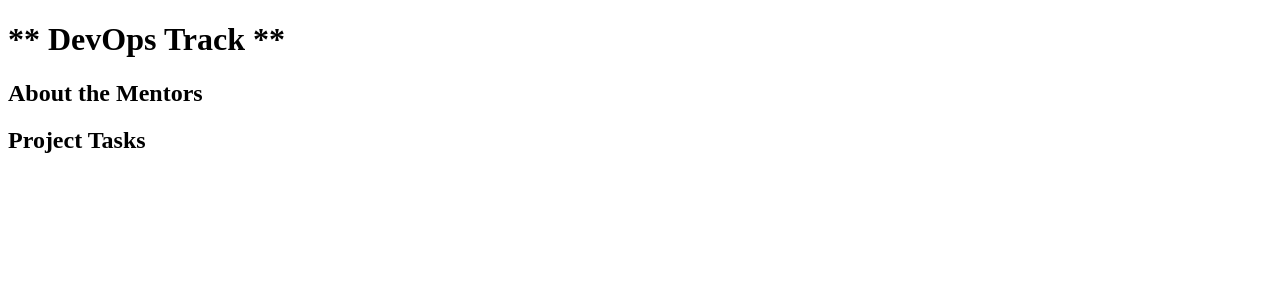
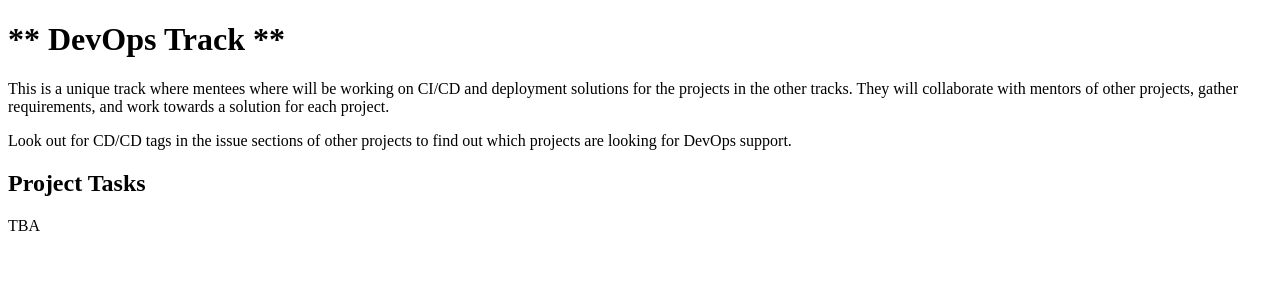
Before and after one commit to tusharsadhwani/asoc, a Next.js app: page /projects/devops in a window 1280 px wide. Shown: the top 300 px of the page. Built offline with nearby package versions, Linux system fonts and the light colour scheme.

Commit message:
chore: add TBA for projects without proper issues

```diff
--- a/pages/projects/alias-website.mdx
+++ b/pages/projects/alias-website.mdx
@@ -4,6 +4,8 @@ Project repository: https://github.com/asetalias/asetalias.github.io
 
 ## About the Mentors
 
-
+Ashwin is a student at Amity. He is a web developer, UI/UX design engineer, and a professional procrastinator.
 
 ## Project Tasks
+
+TBA
--- a/pages/projects/amiverse.mdx
+++ b/pages/projects/amiverse.mdx
@@ -42,3 +42,5 @@ Issue: https://github.com/Maniktherana/AmiVerse/issues/17
 Level: Easy
 
 ## ** Backend (Python) **
+
+TBA
--- a/pages/projects/box-cli-maker.mdx
+++ b/pages/projects/box-cli-maker.mdx
@@ -9,3 +9,5 @@ Project repository: https://github.com/Delta456/box-cli-maker
 Swastik is an open-source contributor, The V Programming Language developer, FOSS United CFP volunteer and Delhi Meetup Organizer, Gopher, Pythoneer, and a DevOps enthusiast. He loves Compiler Design, open-source, languages, CLIs, Anime and Manga.
 
 ## Project Tasks
+
+TBA
--- a/pages/projects/devops.mdx
+++ b/pages/projects/devops.mdx
@@ -1,7 +1,9 @@
 # ** DevOps Track **
 
+This is a unique track where mentees where will be working on CI/CD and deployment solutions for the projects in the other tracks. They will collaborate with mentors of other projects, gather requirements, and work towards a solution for each project.
 
-## About the Mentors
-
+Look out for CD/CD tags in the issue sections of other projects to find out which projects are looking for DevOps support.
 
 ## Project Tasks
+
+TBA
```
